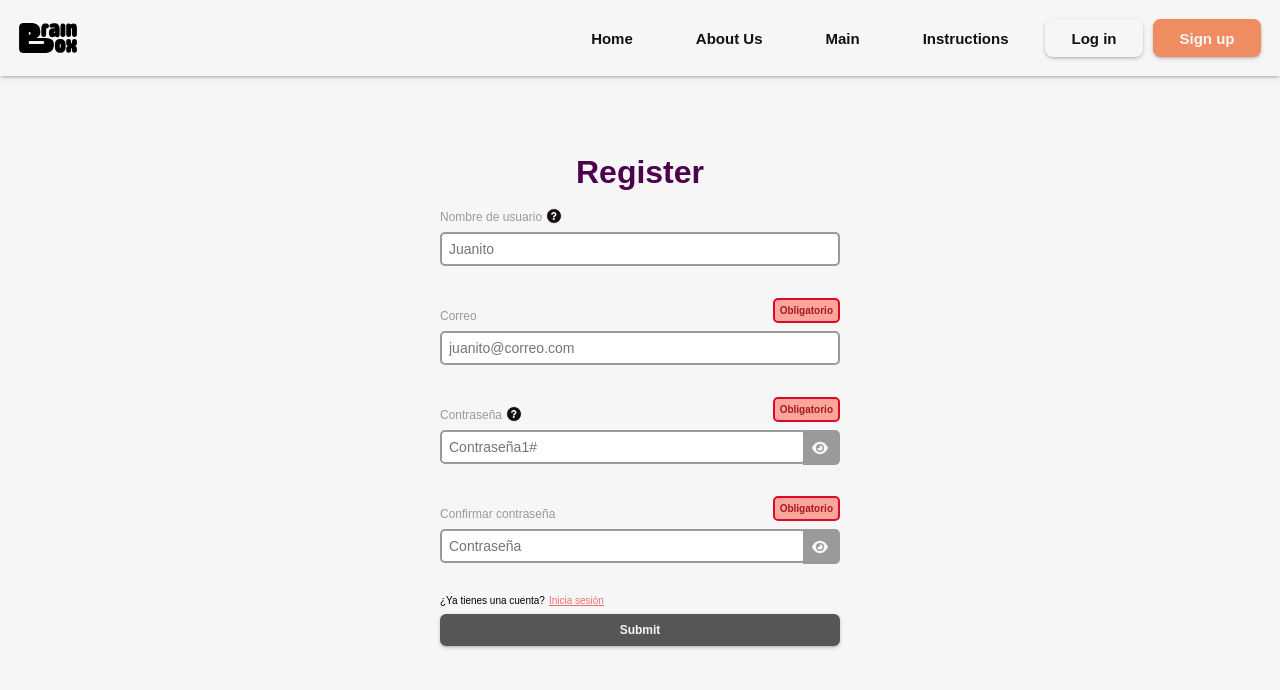
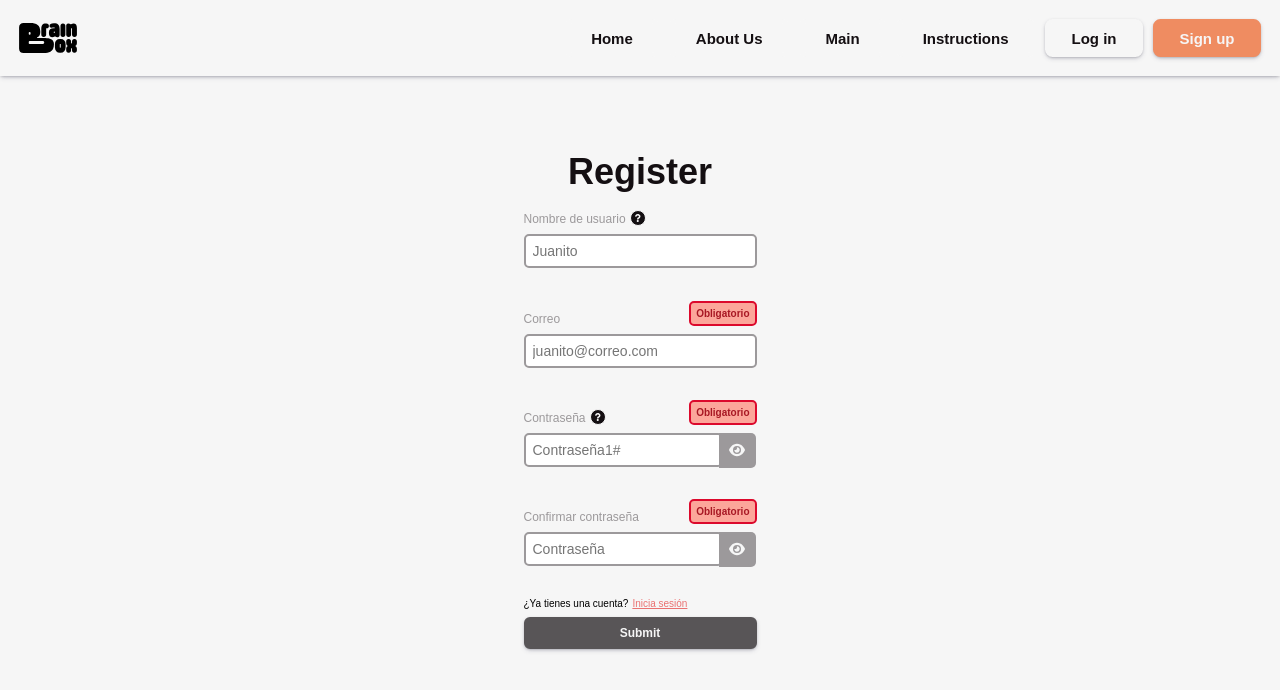
Before and after one commit to Flo-aq/BrainBox-frontend, a React (Vite) app: page /sign-up in a window 1280 px wide. Shown: the top 690 px of the page. Built offline with nearby package versions, Linux system fonts and the light colour scheme; the HTML template or start-up script is replaced by a standard one; a web font is replaced by a local one.

Commit message:
style: update styling for SignUpForm

```diff
--- a/src/Components/LogInForm/LogInForm.css
+++ b/src/Components/LogInForm/LogInForm.css
@@ -5,13 +5,14 @@
     grid-template-rows: repeat(5, auto);
     gap: 8px;
     height: auto;
-    width: 400px;
+    width: 100%;
 }
 
 .log-in-form h1{
     grid-area: 1/1/2/2;
-    color: rgb(77, 1, 77);
+    color: var(--black);
     text-align: center;
+    font-size: 36px;
 }
 
 .log-in-form .formInput.container-1 {
--- a/src/Components/SignUpForm/SignUpForm.css
+++ b/src/Components/SignUpForm/SignUpForm.css
@@ -5,13 +5,14 @@
     grid-template-rows: repeat(7, auto);
     gap: 8px;
     height: auto;
-    width: 400px;
+    width: 100%;
 }
 
 .sign-up-form h1 {
     grid-area: 1/1/2/2;
-    color: rgb(77, 1, 77);
+    color: var(--black);
     text-align: center;
+    font-size: 36px;
 }
 
 .sign-up-form .formInput.container-1 {
```
